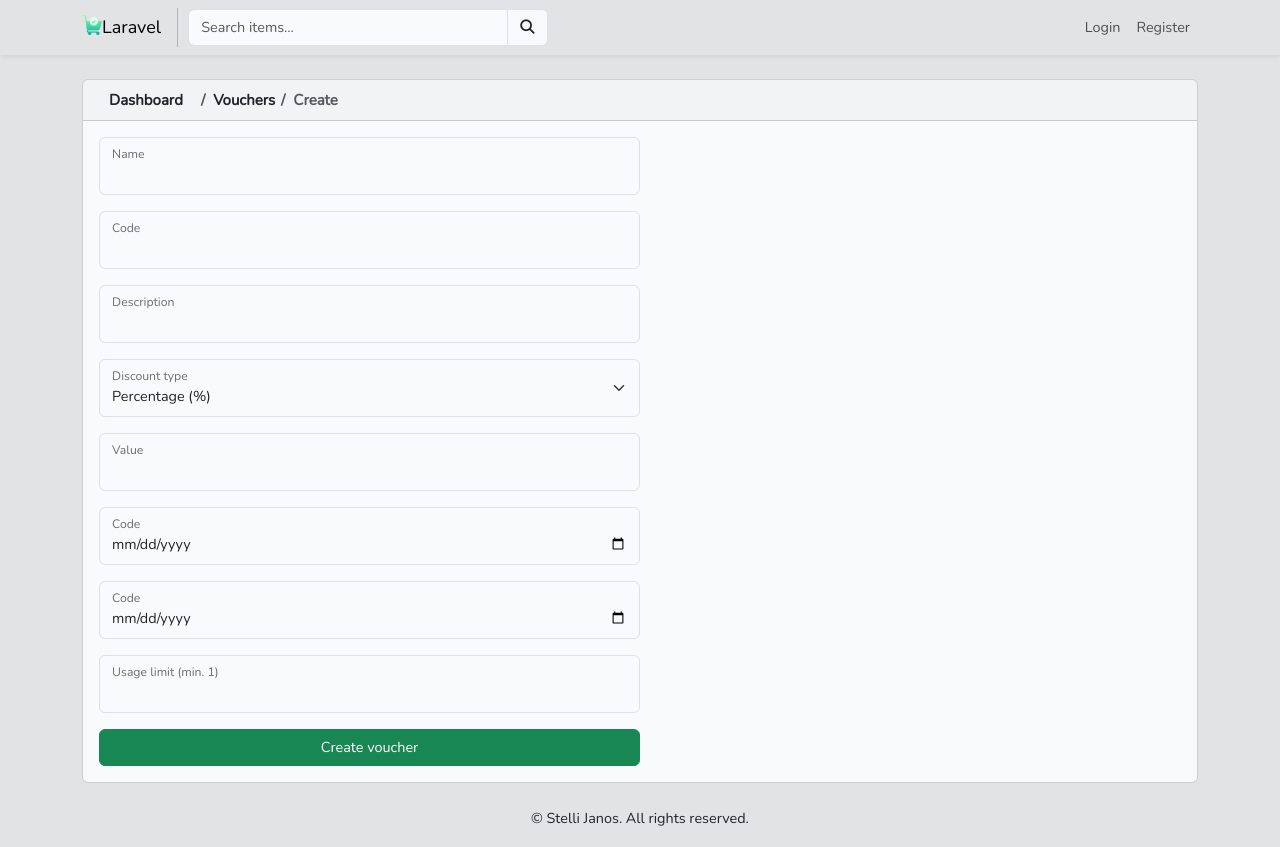
After one commit to stellijanos/e-shop_laravel, a Laravel app: page /employee/vouchers/create in a window 1280 px wide. The commit adds this page. Run offline with Laravel 9, Linux system fonts and the light colour scheme; style sheets or scripts are compiled from the project's sources.

Commit message:
add voucher model

```diff
--- /dev/null
+++ b/app/Http/Controllers/Employee/VoucherController.php
@@ -0,0 +1,172 @@
+<?php
+
+namespace App\Http\Controllers\Employee;
+
+use App\Http\Controllers\Controller;
+use App\Models\Voucher;
+use Carbon\Carbon;
+use Illuminate\Http\Request;
+use Illuminate\Support\Facades\Validator;
+
+class VoucherController extends Controller
+{
+    /**
+     * Display a listing of the resource.
+     *
+     * @return \Illuminate\Contracts\View\View
+     */
+    public function index()
+    {
+        return view('employee.voucher.index', [
+            'vouchers' => Voucher::paginate(5)
+        ]);
+    }
+
+    /**
+     * Show the form for creating a new resource.
+     *
+     * @return \Illuminate\Contracts\View\View
+     */
+    public function create()
+    {
+        return view('employee.voucher.create');
+    }
+
+    /**
+     * Store a newly created resource in storage.
+     *
+     * @param  \Illuminate\Http\Request  $request
+     * @return \Illuminate\Http\RedirectResponse
+     */
+    public function store(Request $request)
+    {
+
+        $request->validate([
+            'name' => 'required|string|max:255|unique:vouchers',
+            "code" => "required|string|max:15|unique:vouchers",
+            "description" => "required|string|max:2048",
+            "discount_type" => "required|string|in:percentage,fixed",
+            "value" => "required|numeric|min:1",
+            "usage_limit" => "required|min:1",
+            "start_date" => "required|date",
+            "end_date" => [
+                'required',
+                'date',
+                function ($attribute, $value, $fail) use ($request) {
+                    $startDate = Carbon::parse($request->input('start_date'));
+                    $endDate = Carbon::parse($value);
+
+                    if ($endDate < $startDate) {
+                        $fail('The end date must be after or equal to the start date.');
+                    }
+                }
+            ],
+        ]);
+
+        // "name" => "Summer sales"
+        //   "code" => "SUMMER20"
+        //   "description" => "Summer sales voucher 20% off"
+        //   "discount_type" => "percentage"
+        //   "value" => "16"
+        //   "start_date" => "2024-08-20"
+        //   "end_date" => "2024-08-22"
+        //   "usage_limit" => "1"
+
+        Voucher::create([
+            'name' => $request->name,
+            'code' => $request->code,
+            'description' => $request->description,
+            'discount_type' => $request->discount_type,
+            'value' => $request->value,
+            'start_date' => Carbon::parse($request->start_date)->setTime(0, 0, 0),
+            'end_date' => Carbon::parse($request->end_date)->setTime(23, 59, 59),
+            'usage_limit' => $request->usage_limit,
+        ]);
+
+        $request->session()->flash('status', 'Voucher "' . $request->name . '" successfully created!');
+        return redirect('/employee/vouchers');
+    }
+
+    /**
+     * Display the specified resource.
+     *
+     * @param  \App\Models\Voucher  $Voucher
+     * @return \Illuminate\Http\Response
+     */
+    public function show(Voucher $Voucher)
+    {
+        return redirect()->route('vouchers.index');
+    }
+
+    /**
+     * Show the form for editing the specified resource.
+     *
+     * @param  Voucher $voucher
+     * @return \Illuminate\Contracts\View\View
+     */
+    public function edit(Voucher $voucher)
+    {
+        return view('employee.voucher.edit', [
+            'voucher' => $voucher
+        ]);
+    }
+
+    /**
+     * Update the specified resource in storage.
+     *
+     * @param  \Illuminate\Http\Request  $request
+     * @param  \App\Models\Voucher $voucher
+     * @return \Illuminate\Http\RedirectResponse
+     */
+    public function update(Request $request, Voucher $voucher)
+    {
+        if (!$voucher) {
+            return response()->json(['status' => 'fail', 'message' => 'Voucher not found!']);
+        }
+
+        if ($voucher->name == $request->name) {
+            return response()->json([
+                'status' => 'success',
+                'message' => 'Nothing to update!'
+            ], 200);
+        }
+
+
+        $rules = [
+            'name' => 'required|string|max:255|unique:vouchers'
+        ];
+
+        $validator = Validator::make($request->all(), $rules);
+
+        if ($validator->fails()) {
+            return response()->json([
+                'status' => 'fail',
+                'message' => json_encode($validator->errors()->toArray(), true),
+            ], 422);
+        }
+
+
+        $voucher->update([
+            'name' => $request->name,
+        ]);
+
+        return response()->json([
+            'status' => 'success',
+            'message' => 'Voucher successfully updated!'
+        ], 200);
+
+    }
+
+    /**
+     * Remove the specified resource from storage.
+     *
+     * @param  Voucher $voucher
+     * @return \Illuminate\Http\RedirectResponse
+     */
+    public function destroy(Voucher $voucher)
+    {
+        $voucher->delete();
+        Session()->flash('status', 'Voucher "' . $voucher->name . '" successfully updated!');
+        return redirect('/employee/voucher');
+    }
+}
--- a/app/Models/Order.php
+++ b/app/Models/Order.php
@@ -6,6 +6,7 @@ use Illuminate\Database\Eloquent\Factories\HasFactory;
 use Illuminate\Database\Eloquent\Model;
 use Illuminate\Database\Eloquent\Relations\BelongsTo;
 use Illuminate\Database\Eloquent\Relations\HasMany;
+use Illuminate\Database\Eloquent\Relations\HasOne;
 
 class Order extends Model
 {
--- /dev/null
+++ b/resources/views/employee/voucher/create.blade.php
@@ -0,0 +1,63 @@
+@extends('layouts.app')
+@section('content')
+@include('employee.style')
+<div class="container">
+    <div class="card">
+        <div class="card-header">
+            @include('employee.includes.breadcrumb', [
+    'current' => 'Create',
+    'group' => 'vouchers',
+])
+        </div>
+        <div class="card-body">
+            @include('employee.includes.alerts')
+            <form action="{{route('vouchers.store')}}" method="post">
+                @csrf
+                <div class="form-floating mb-3">
+                    <input class="form-control w-50" type="text" id="name" name="name" value="{{old('name')}}">
+                    <label for="name">Name</label>
+                </div>
+                <div class="form-floating mb-3">
+                    <input class="form-control w-50" type="text" id="code" name="code" value="{{old('code')}}">
+                    <label for="code">Code</label>
+                </div>
+                <div class="form-floating mb-3">
+                    <input class="form-control w-50" type="textarea" id="description" name="description"
+                        value="{{old('description')}}">
+                    <label for="description">Description</label>
+                </div>
+                <div class="form-floating mb-3">
+                    <select name="discount_type" class="form-select w-50" id="discount_type"
+                        value="{{old('discount_type')}}">
+                        <option value="percentage">Percentage (%)</option>
+                        <option value="fixed">Fixed (number)</option>
+                    </select>
+                    <label for="discount_type">Discount type</label>
+                </div>
+                <div class="form-floating mb-3">
+                    <input class="form-control w-50" type="number" min="1" id="value" name="value"
+                        value="{{old('value')}}">
+                    <label for="value">Value</label>
+                </div>
+                <div class="form-floating mb-3">
+                    <input class="form-control w-50" type="date" id="start_date" name="start_date"
+                        value="{{old('start_date')}}">
+                    <label for="start_date">Code</label>
+                </div>
+                <div class="form-floating mb-3">
+                    <input class="form-control w-50" type="date" id="end_date" name="end_date"
+                        value="{{old('end_date')}}">
+                    <label for="end_date">Code</label>
+                </div>
+                <div class="form-floating mb-3">
+                    <input class="form-control w-50" type="number" min="1" id="usage_limit" name="usage_limit"
+                        value="{{old('usage_limit')}}">
+                    <label for="usage_limit">Usage limit (min. 1)</label>
+                </div>
+                <button type="submit" class="btn btn-success w-50">Create voucher</button>
+            </form>
+        </div>
+    </div>
+</div>
+
+@endsection
--- a/routes/web.php
+++ b/routes/web.php
@@ -63,6 +63,7 @@ Route::prefix('/employee')->group(function () {
     Route::resource('/customers', App\Http\Controllers\Employee\CustomerController::class);
     Route::resource('/categories', App\Http\Controllers\Employee\CategoryController::class);
     Route::resource('/products', App\Http\Controllers\Employee\ProductController::class);
+    Route::resource('/vouchers', App\Http\Controllers\Employee\VoucherController::class);
     Route::resource('/orders', App\Http\Controllers\Employee\OrderController::class);
     Route::resource('/reports', App\Http\Controllers\Employee\ReportController::class);
 });
```
Also changed, not shown: app/Http/Controllers/VoucherController.php (added, +10 -0 lines), app/Models/Voucher.php (added, +24 -0 lines), resources/views/employee/dashboard.blade.php (+7 -1 lines), resources/views/employee/voucher/edit.blade.php (added, +65 -0 lines), resources/views/employee/voucher/index.blade.php (added, +53 -0 lines), database/migrations/2024_08_19_161505_create_vouchers_table.php (added), database/migrations/2024_08_19_163136_create_order_vouchers.php (added), database/migrations/2024_08_19_164158_create_shopping_session_vouchers.php (added), public/images/vouchers.png (added).
